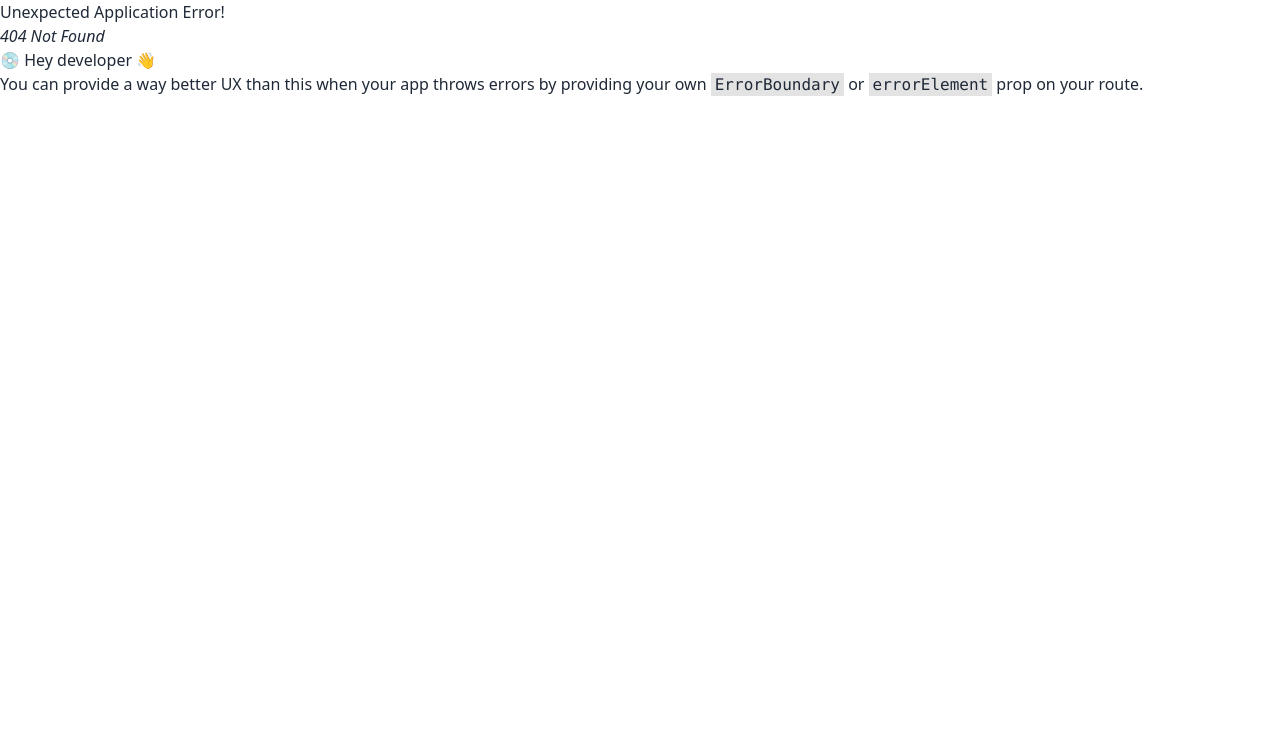
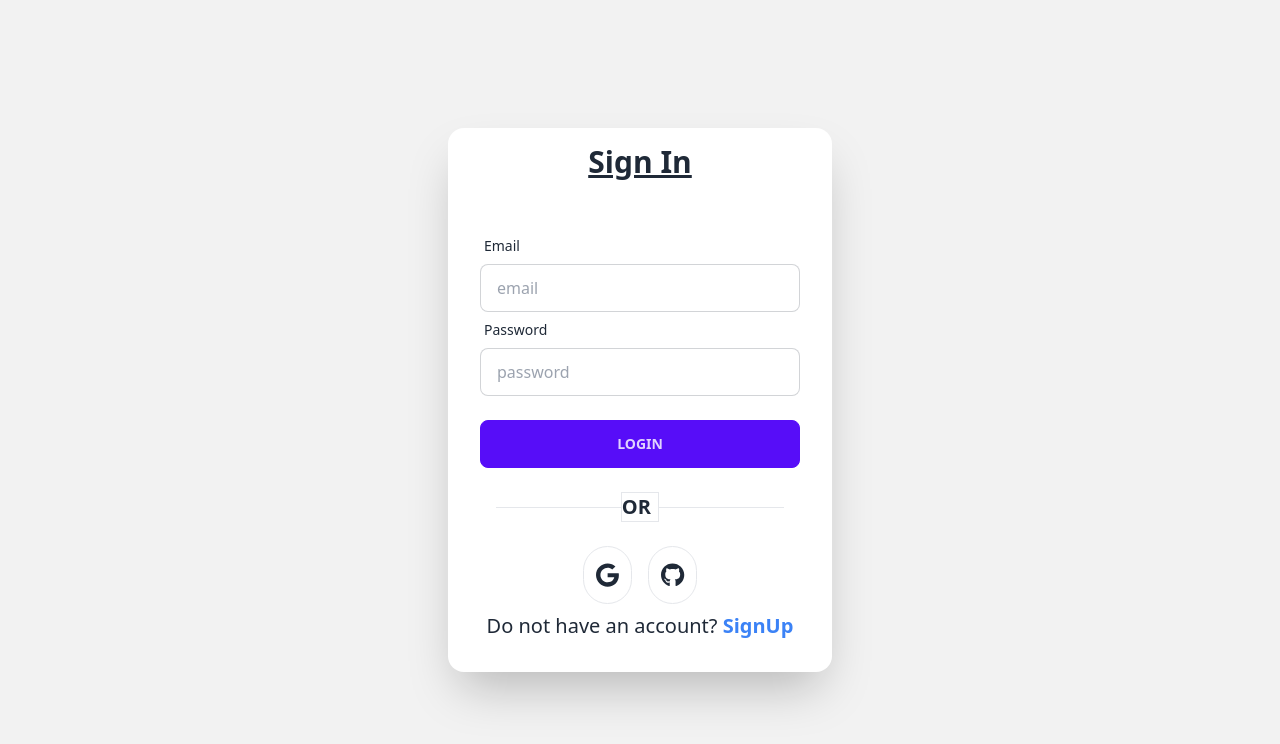
Before and after one commit to mdhasankha-1023/Learn_skill_hub_client, a React (Vite) app: page /sign-in in a window 1280 px wide. Before the commit this address had no page. Shown: the top 744 px of the page. Built offline with nearby package versions, Linux system fonts and the light colour scheme; no server answers.

Commit message:
SignIn and SignUp page added

```diff
--- a/src/AuthProvider/AuthProvider.jsx
+++ b/src/AuthProvider/AuthProvider.jsx
@@ -1,13 +1,61 @@
-import { createContext, useState} from "react";
+import { createContext, useEffect, useState} from "react";
+import { GithubAuthProvider, GoogleAuthProvider, createUserWithEmailAndPassword, getAuth, onAuthStateChanged, signInWithEmailAndPassword, signInWithPopup } from "firebase/auth";
+import app from "../Firebase/Firebase";
 
 export const AuthContext = createContext();
 
+const auth = getAuth(app)
+const GoogleProvider = new GoogleAuthProvider();
+const GithubProvider = new GithubAuthProvider();
 
 const AuthProvider = ({children})=> {
     const [user, setUser] = useState(null)
+    const [loading, setLoading] = useState(true)
+
+    // sign up with google
+    const GoogleSignIn = () => {
+       return signInWithPopup(auth, GoogleProvider)
+    }
+
+    // sign in with github
+    const GithubSignIn = () => {
+        return signInWithPopup(auth, GithubProvider)
+    }
+
+    // sign up with email and password
+    const signUp = (email, password) => {
+        return createUserWithEmailAndPassword(auth, email, password)
+    }
+
+    // sign in with email and password
+    const signIn = (email, password) => {
+       return signInWithEmailAndPassword(auth, email, password)
+    }
+
+    // onAuth state change
+    useEffect(() => {
+        const unSubscribe = onAuthStateChanged(auth, currentUser => {
+            setLoading(false)
+            setUser(currentUser)
+        })
+        return () => {
+            return unSubscribe;
+        }
+    }, [])
+
+
+
+
+
+
 
     const authInfo = {
         user,
+        loading,
+        GoogleSignUp: GoogleSignIn,
+        GithubSignIn,
+        signUp,
+        signIn
     }
 
 
--- /dev/null
+++ b/src/Layout/Others.jsx
@@ -0,0 +1,11 @@
+import { Outlet } from "react-router-dom";
+
+const Others = () => {
+    return (
+        <div>
+            <Outlet></Outlet>
+        </div>
+    );
+};
+
+export default Others;
--- /dev/null
+++ b/src/Pages/SignIn/SignIn.jsx
@@ -0,0 +1,92 @@
+import { faGithub, faGoogle } from "@fortawesome/free-brands-svg-icons";
+import { FontAwesomeIcon } from "@fortawesome/react-fontawesome";
+import { useContext } from "react";
+import { AuthContext } from "../../Authprovider/Authprovider";
+import { Link, useNavigate } from "react-router-dom";
+
+const SignIn = () => {
+    const { GoogleSignUp, GithubSignIn, signIn } = useContext(AuthContext)
+    const navigate = useNavigate();
+
+    const handleGoogleBtn = () => {
+        GoogleSignUp()
+            .then((result) => {
+                const user = result.user;
+                console.log(user)
+            })
+            .catch(error => console.log(error))
+    }
+    const handGithubBtn = () => {
+        GithubSignIn()
+            .then((result) => {
+                const user = result.user;
+                console.log(user)
+            })
+            .catch(error => console.log(error))
+    }
+
+    const handleSignInForm = (event) => {
+        event.preventDefault();
+        const form = event.target;
+        const email = form.email.value;
+        const password = form.password.value;
+        const userInfo = {email, password}
+        console.log(userInfo)
+        signIn(email, password)
+        .then(result => {
+            const user = result.user;
+            form.reset();
+            navigate('/')
+            console.log(user)
+        })
+        .catch(error => console.log(error))
+    }
+
+
+
+
+    return (
+        <div className="hero min-h-screen  bg-base-200">
+            <div className="hero-content w-[70%]">
+                <div className="card flex-shrink-0 w-full max-w-sm shadow-2xl bg-base-100">
+                    <h1 className="text-center underline text-3xl font-bold my-4">Sign In</h1>
+                    <div className="card-body">
+                        <form onSubmit={handleSignInForm}>
+                            <div className="form-control">
+                                <label className="label">
+                                    <span className="label-text">Email</span>
+                                </label>
+                                <input type="email" name="email" required placeholder="email" className="input input-bordered" />
+                            </div>
+                            <div className="form-control">
+                                <label className="label">
+                                    <span className="label-text">Password</span>
+                                </label>
+                                <input type="password" name="password" required placeholder="password" className="input input-bordered" />
+                            </div>
+                            <div className="form-control mt-6">
+                                <button className="btn btn-primary">Login</button>
+                            </div>
+                        </form>
+                        <div className="flex w-full justify-center items-center mt-4">
+                            <hr className="w-[39%]" />
+                            <div className="w-[12%] border text-xl font-bold">OR</div>
+                            <hr className="w-[39%]" />
+                        </div>
+                        <div className="flex justify-center gap-4 mt-4">
+                            <div onClick={handleGoogleBtn} className="border rounded-full p-3 text-2xl cursor-pointer">
+                                <FontAwesomeIcon icon={faGoogle}></FontAwesomeIcon>
+                            </div>
+                            <div onClick={handGithubBtn} className="border rounded-full p-3 text-2xl cursor-pointer">
+                                <FontAwesomeIcon icon={faGithub}></FontAwesomeIcon>
+                            </div>
+                        </div>
+                        <p className="text-center text-xl">Do not have an account?<Link className="font-bold text-blue-500" to={'/sign-up'}> SignUp</Link></p>
+                    </div>
+                </div>
+            </div>
+        </div>
+    );
+};
+
+export default SignIn;
--- /dev/null
+++ b/src/Pages/SignUp/SignUp.jsx
@@ -0,0 +1,73 @@
+import { useContext } from "react";
+import { Link, useNavigate } from "react-router-dom";
+import { AuthContext } from "../../Authprovider/Authprovider";
+
+const SignUp = () => {
+    const {signUp} = useContext(AuthContext)
+    const navigate = useNavigate()
+
+
+    const signUpForm = (event) => {
+        event.preventDefault();
+        const form = event.target;
+        const email = form.email.value;
+        const password = form.password.value;
+        const userInfo = {email, password}
+        console.log(userInfo)
+        signUp(email, password)
+        .then(result => {
+            const user = result.user;
+            form.reset();
+            navigate('/sign-in')
+            console.log(user)
+        })
+        .catch(error => console.log(error))
+
+    }
+
+
+    return (
+        <div className="hero min-h-screen  bg-base-200">
+            <div className="hero-content w-[70%]">
+                <div className="card flex-shrink-0 w-full max-w-sm shadow-2xl bg-base-100">
+                    <h1 className="text-center underline text-3xl font-bold my-4">Sign Up</h1>
+                    <div className="card-body">
+                        <form onSubmit={signUpForm}>
+                            <div className="form-control">
+                                <label className="label">
+                                    <span className="label-text">Email</span>
+                                </label>
+                                <input type="email" name="email" required placeholder="email" className="input input-bordered" />
+                            </div>
+                            <div className="form-control">
+                                <label className="label">
+                                    <span className="label-text">Password</span>
+                                </label>
+                                <input type="password" name="password" required placeholder="password" className="input input-bordered" />
+                            </div>
+                            <div className="form-control mt-6">
+                                <button className="btn btn-primary">Sign up</button>
+                            </div>
+                        </form>
+                        <div className="flex w-full justify-center items-center mt-4">
+                            <hr className="w-[39%]" />
+                            <div className="w-[12%] border text-xl font-bold">OR</div>
+                            <hr className="w-[39%]" />
+                        </div>
+                        {/* <div className="flex justify-center gap-4 mt-4">
+                            <div onClick={handleGoogleBtn} className="border rounded-full p-3 text-2xl cursor-pointer">
+                                <FontAwesomeIcon icon={faGoogle}></FontAwesomeIcon>
+                            </div>
+                            <div onClick={handGithubBtn} className="border rounded-full p-3 text-2xl cursor-pointer">
+                                <FontAwesomeIcon icon={faGithub}></FontAwesomeIcon>
+                            </div>
+                        </div> */}
+                        <p className="text-center text-xl">Already have a account? <Link className="text-blue-500 font-bold" to={'/sign-in'}> SignIn</Link></p>
+                    </div>
+                </div>
+            </div>
+        </div>
+    );
+};
+
+export default SignUp;
```
Also changed, not shown: src/Routes/Route.jsx (+17 -0 lines).
